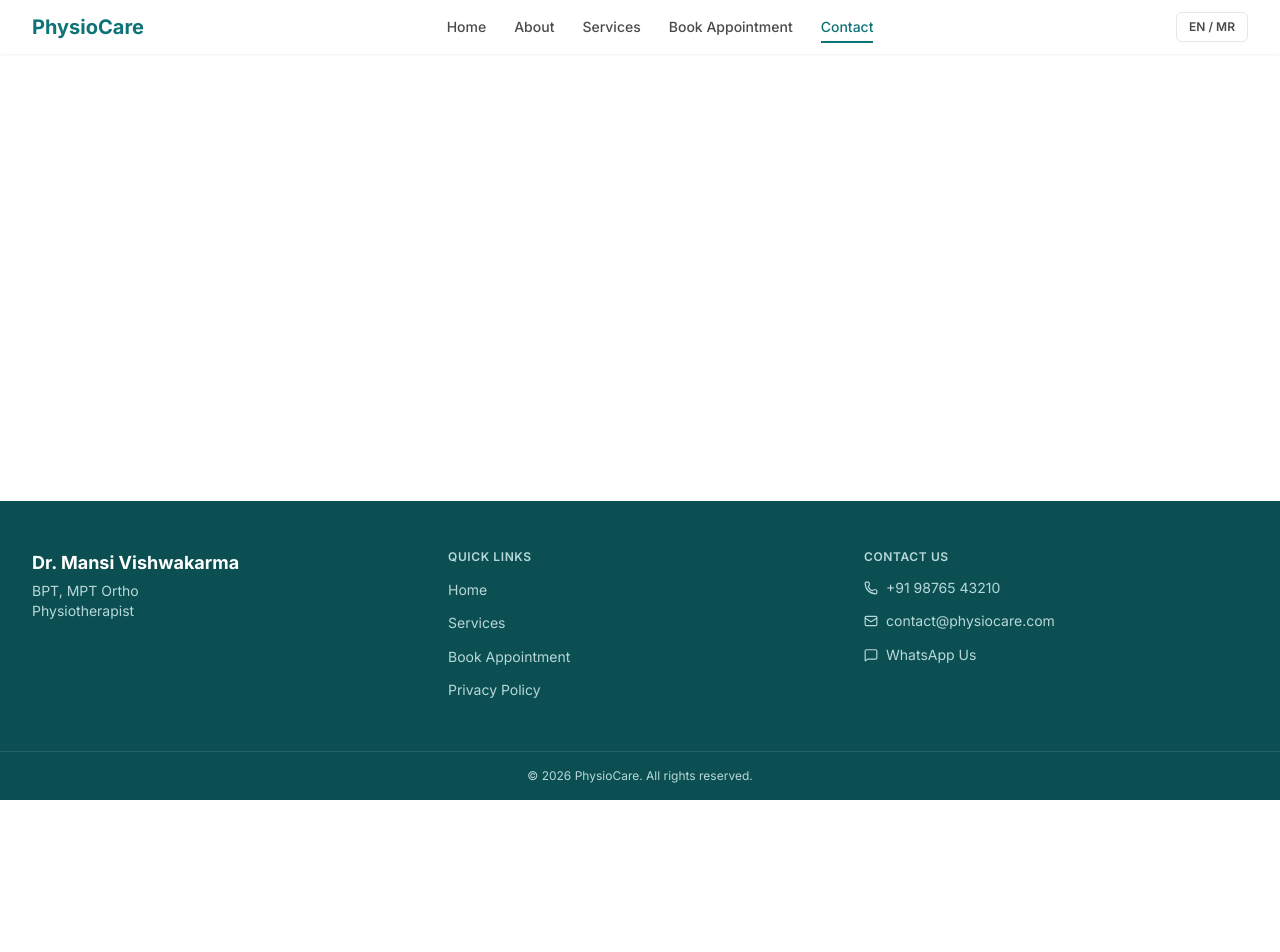
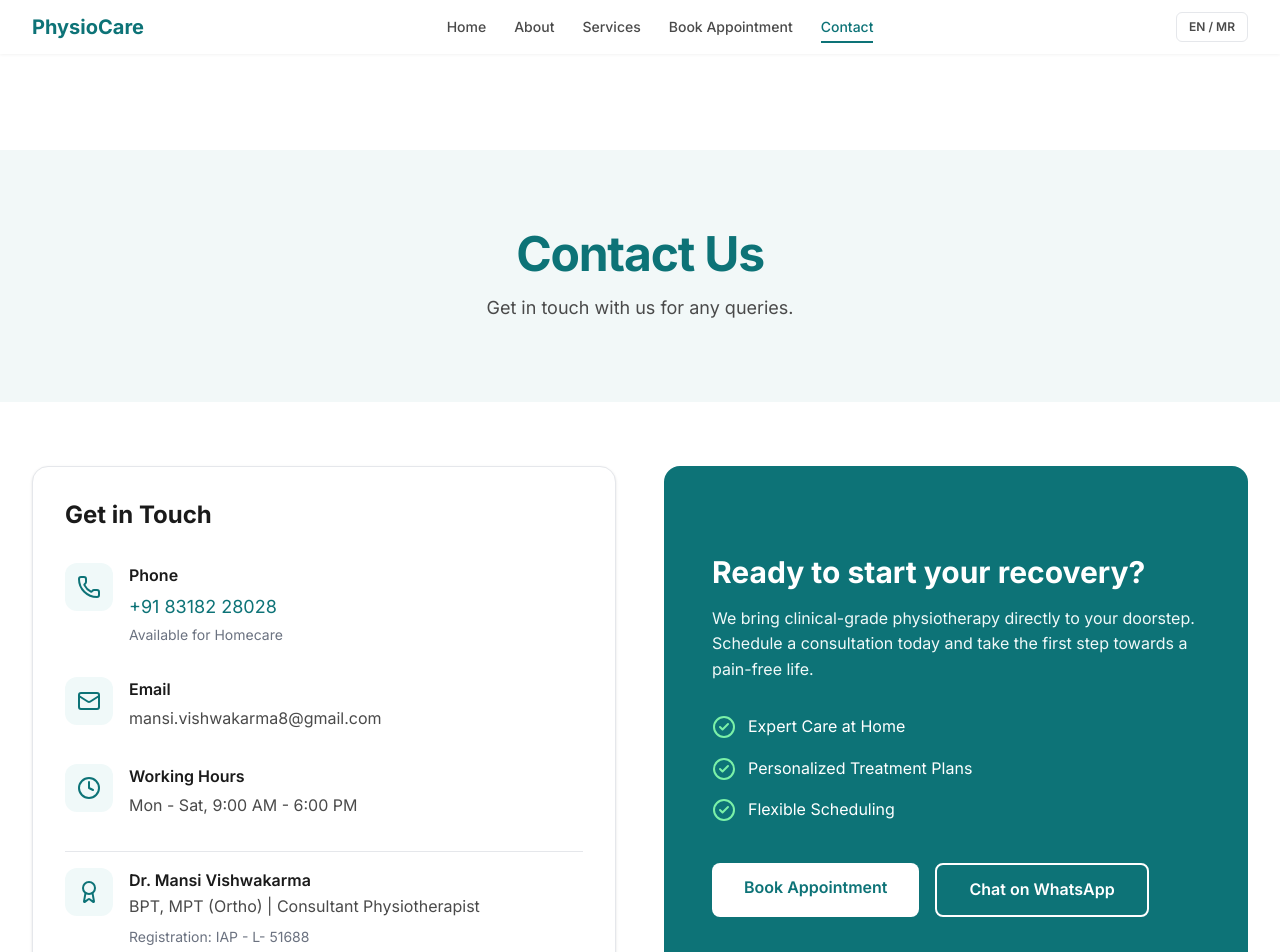
Before and after one commit to physiodrmansivish-afk/dr-mansi-platform, a Next.js app: page /en/contact in a window 1280 px wide. Shown: the top 952 px of the page. Before the commit the page ends 800 px from the top, so only its background shows below. Built offline with nearby package versions, Linux system fonts and the light colour scheme.

Commit message:
feat: implement contact page with dr mansi's details

```diff
--- a/src/app/[locale]/contact/page.tsx
+++ b/src/app/[locale]/contact/page.tsx
@@ -1,3 +1,136 @@
-export default function ContactPage() {
-  return <div />;
+import { getTranslations } from 'next-intl/server';
+import { Phone, Mail, Award, Clock, MapPin, CheckCircle2 } from 'lucide-react';
+import Link from 'next/link';
+
+interface ContactPageProps {
+  params: Promise<{ locale: string }>;
 }
+
+export default async function ContactPage(props: ContactPageProps) {
+  const params = await props.params;
+  const t = await getTranslations({ locale: params.locale, namespace: 'contact' });
+  const tCommon = await getTranslations({ locale: params.locale, namespace: 'common' });
+
+  return (
+    <main className="min-h-screen bg-surface pt-24 pb-16">
+      {/* Hero Section */}
+      <div className="bg-primary/5 py-16 sm:py-20">
+        <div className="mx-auto max-w-7xl px-4 text-center sm:px-6 lg:px-8">
+          <h1 className="text-4xl font-bold tracking-tight text-primary sm:text-5xl">
+            {t('title')}
+          </h1>
+          <p className="mx-auto mt-4 max-w-2xl text-lg text-text-secondary">
+            {t('subtitle')}
+          </p>
+        </div>
+      </div>
+
+      <div className="mx-auto max-w-7xl px-4 py-16 sm:px-6 lg:px-8">
+        <div className="grid grid-cols-1 gap-12 lg:grid-cols-2">
+
+          {/* Contact Details Card */}
+          <div className="rounded-2xl border border-border bg-surface p-8 shadow-sm">
+            <h2 className="mb-8 text-2xl font-bold text-text">Get in Touch</h2>
+
+            <div className="space-y-8">
+              {/* Phone */}
+              <div className="flex items-start gap-4">
+                <div className="flex h-12 w-12 shrink-0 items-center justify-center rounded-xl bg-primary-lightest text-primary">
+                  <Phone className="h-6 w-6" />
+                </div>
+                <div>
+                  <h3 className="font-semibold text-text">{t('phone')}</h3>
+                  <a href="tel:+918318228028" className="mt-1 block text-lg text-primary hover:underline">
+                    +91 83182 28028
+                  </a>
+                  <p className="mt-1 text-sm text-text-muted">Available for Homecare</p>
+                </div>
+              </div>
+
+              {/* Email */}
+              <div className="flex items-start gap-4">
+                <div className="flex h-12 w-12 shrink-0 items-center justify-center rounded-xl bg-primary-lightest text-primary">
+                  <Mail className="h-6 w-6" />
+                </div>
+                <div>
+                  <h3 className="font-semibold text-text">{t('email')}</h3>
+                  <a href="mailto:mansi.vishwakarma8@gmail.com" className="mt-1 block text-text-secondary hover:text-primary">
+                    mansi.vishwakarma8@gmail.com
+                  </a>
+                </div>
+              </div>
+
+              {/* Working Hours */}
+              <div className="flex items-start gap-4">
+                <div className="flex h-12 w-12 shrink-0 items-center justify-center rounded-xl bg-primary-lightest text-primary">
+                  <Clock className="h-6 w-6" />
+                </div>
+                <div>
+                  <h3 className="font-semibold text-text">{t('hours')}</h3>
+                  <p className="mt-1 text-text-secondary">{tCommon('workingHours')}</p>
+                </div>
+              </div>
+
+              {/* Qualifications & Registration */}
+              <div className="flex items-start gap-4 pt-4 border-t border-border">
+                <div className="flex h-12 w-12 shrink-0 items-center justify-center rounded-xl bg-primary-lightest text-primary">
+                  <Award className="h-6 w-6" />
+                </div>
+                <div>
+                  <h3 className="font-semibold text-text">Dr. Mansi Vishwakarma</h3>
+                  <p className="text-text-secondary">BPT, MPT (Ortho) | Consultant Physiotherapist</p>
+                  <div className="mt-2 space-y-1 text-sm text-text-muted">
+                    <p>Registration: IAP - L- 51688</p>
+                    <p>UPSMF- BPT/4717</p>
+                  </div>
+                </div>
+              </div>
+
+            </div>
+          </div>
+
+          {/* Quick Action / CTA */}
+          <div className="flex flex-col justify-center rounded-2xl bg-primary p-8 text-white sm:p-12">
+            <h2 className="text-3xl font-bold">Ready to start your recovery?</h2>
+            <p className="mt-4 text-primary-lightest">
+              We bring clinical-grade physiotherapy directly to your doorstep. Schedule a consultation today and take the first step towards a pain-free life.
+            </p>
+
+            <div className="mt-8 space-y-4">
+              <div className="flex items-center gap-3">
+                <CheckCircle2 className="h-6 w-6 text-green-300" />
+                <span>Expert Care at Home</span>
+              </div>
+              <div className="flex items-center gap-3">
+                <CheckCircle2 className="h-6 w-6 text-green-300" />
+                <span>Personalized Treatment Plans</span>
+              </div>
+              <div className="flex items-center gap-3">
+                <CheckCircle2 className="h-6 w-6 text-green-300" />
+                <span>Flexible Scheduling</span>
+              </div>
+            </div>
+
+            <div className="mt-10 flex flex-col gap-4 sm:flex-row">
+              <Link
+                href={`/${params.locale}/book`}
+                className="inline-flex justify-center rounded-lg bg-white px-8 py-3 font-semibold text-primary transition-colors hover:bg-gray-100"
+              >
+                Book Appointment
+              </Link>
+              <a
+                href="https://wa.me/918318228028"
+                target="_blank"
+                rel="noopener noreferrer"
+                className="inline-flex justify-center rounded-lg border-2 border-white px-8 py-3 font-semibold text-white transition-colors hover:bg-white/10"
+              >
+                Chat on WhatsApp
+              </a>
+            </div>
+          </div>
+
+        </div>
+      </div>
+    </main>
+  );
+}
--- a/src/messages/en.json
+++ b/src/messages/en.json
@@ -84,8 +84,8 @@
     "qualification2": "Physiotherapist",
     "quickLinks": "Quick Links",
     "contactUs": "Contact Us",
-    "phone": "+91 98765 43210",
-    "email": "contact@physiocare.com",
+    "phone": "+91 83182 28028",
+    "email": "mansi.vishwakarma8@gmail.com",
     "whatsapp": "WhatsApp Us",
     "privacyPolicy": "Privacy Policy",
     "copyright": "© {year} PhysioCare. All rights reserved."
--- a/src/messages/mr.json
+++ b/src/messages/mr.json
@@ -84,8 +84,8 @@
     "qualification2": "फिजिओथेरपिस्ट",
     "quickLinks": "द्रुत दुवे",
     "contactUs": "आमच्याशी संपर्क साधा",
-    "phone": "+91 98765 43210",
-    "email": "contact@physiocare.com",
+    "phone": "+91 83182 28028",
+    "email": "mansi.vishwakarma8@gmail.com",
     "whatsapp": "WhatsApp वर संपर्क करा",
     "privacyPolicy": "गोपनीयता धोरण",
     "copyright": "© {year} PhysioCare. सर्व हक्क राखीव."
```
